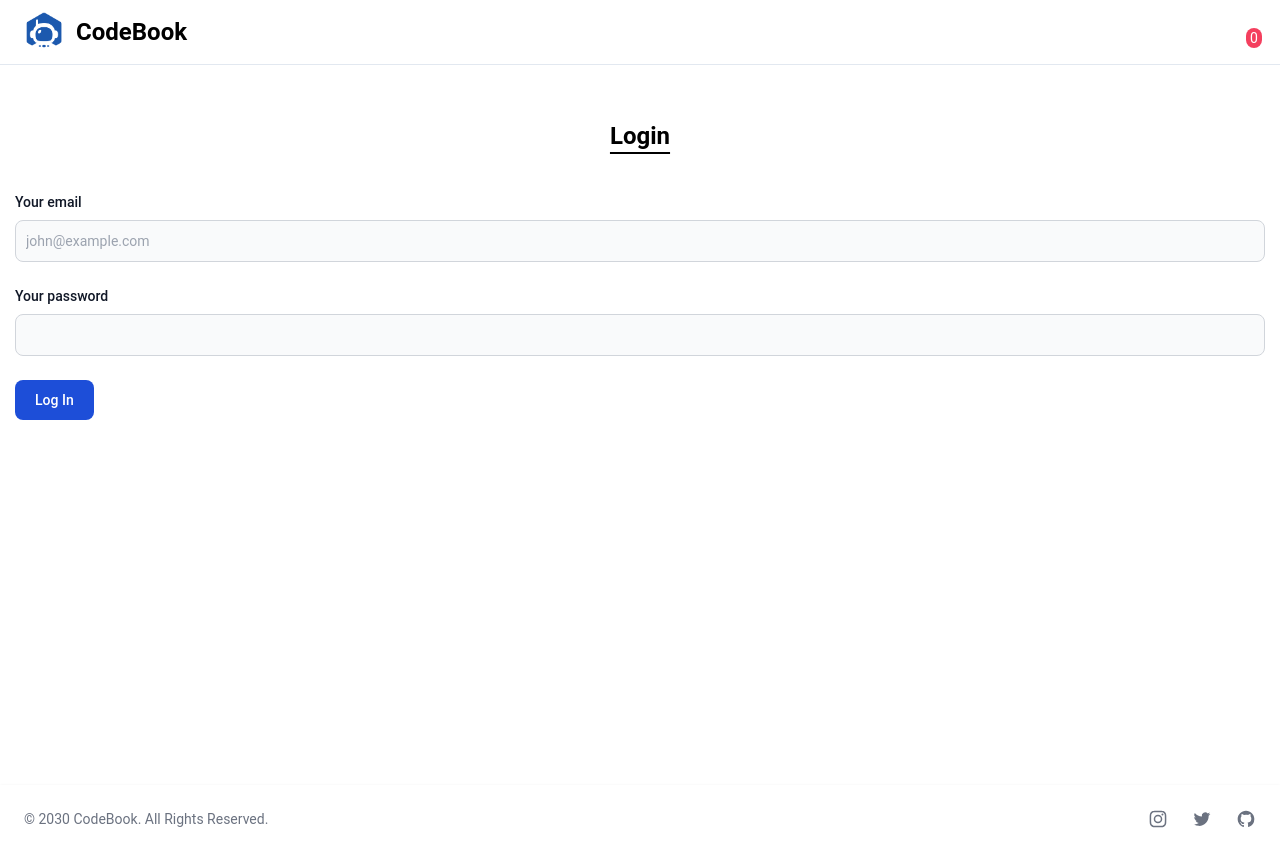
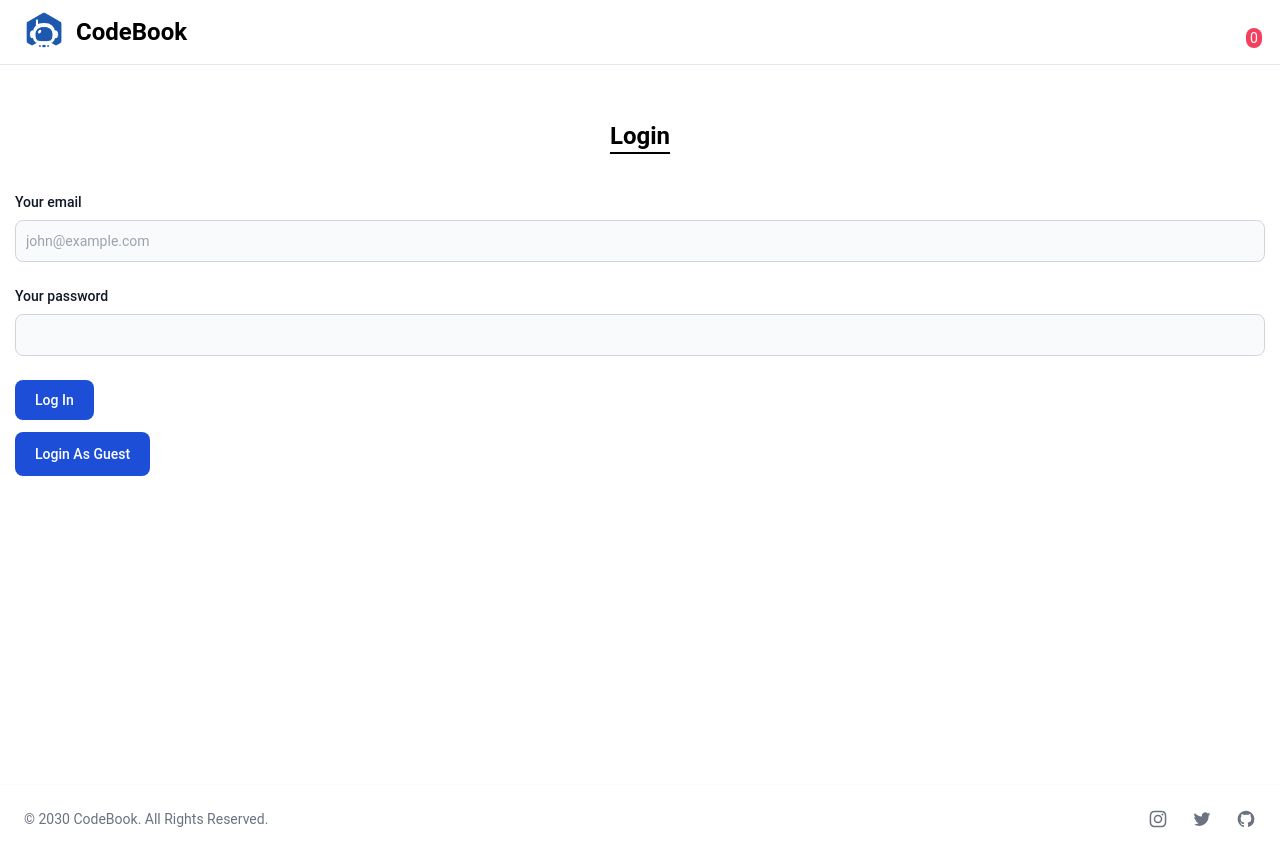
Before and after one commit to HAWKZ4/CodeBook, a React (Create React App) app: page /login in a window 1280 px wide. Built offline with nearby package versions, Linux system fonts and the light colour scheme.

Commit message:
Login Guest Added

```diff
--- a/public/index.html
+++ b/public/index.html
@@ -10,11 +10,34 @@
       content="Web site created using create-react-app"
     />
     <link rel="apple-touch-icon" href="%PUBLIC_URL%/logo192.png" />
+    <!--
+      manifest.json provides metadata used when your web app is installed on a
+      user's mobile device or desktop. See https://developers.google.com/web/fundamentals/web-app-manifest/
+    -->
     <link rel="manifest" href="%PUBLIC_URL%/manifest.json" />
-    <title>CodeBook</title>
+    <!--
+      Notice the use of %PUBLIC_URL% in the tags above.
+      It will be replaced with the URL of the `public` folder during the build.
+      Only files inside the `public` folder can be referenced from the HTML.
+
+      Unlike "/favicon.ico" or "favicon.ico", "%PUBLIC_URL%/favicon.ico" will
+      work correctly both with client-side routing and a non-root public URL.
+      Learn how to configure a non-root public URL by running `npm run build`.
+    -->
+    <title>React App</title>
   </head>
   <body>
     <noscript>You need to enable JavaScript to run this app.</noscript>
     <div id="root"></div>
+    <!--
+      This HTML file is a template.
+      If you open it directly in the browser, you will see an empty page.
+
+      You can add webfonts, meta tags, or analytics to this file.
+      The build step will place the bundled scripts into the <body> tag.
+
+      To begin the development, run `npm start` or `yarn start`.
+      To create a production bundle, use `npm run build` or `yarn build`.
+    -->
   </body>
 </html>
--- a/src/pages/Dashboard/DashboardPage.js
+++ b/src/pages/Dashboard/DashboardPage.js
@@ -1,9 +1,9 @@
-import { toast } from "react-toastify";
 import { DashboardCard } from "./components/DashboardCard";
 import { DashboardEmpty } from "./components/DashbaordEmpty";
 import { useEffect, useState } from "react";
 import { useTitle } from "../../hooks/useTitle";
 import { getOrders } from "../../services";
+import { toast } from "react-toastify";
 
 export const DashboardPage = () => {
   const [orders, setOrders] = useState([]);
--- a/src/pages/Login.js
+++ b/src/pages/Login.js
@@ -19,6 +19,24 @@ export const Login = () => {
         password: password.current.value,
       };
 
+      const data = await login(authDetail);
+
+      data.accessToken ? navigate("/products") : toast.error(data);
+    } catch (error) {
+      toast.error(error.message, {
+        position: "bottom-center",
+        closeOnClick: true,
+      });
+    }
+  }
+
+  async function handleLoginGuest() {
+    const authDetail = {
+      email: "john@example.com",
+      password: "learnreact",
+    };
+
+    try {
       const data = await login(authDetail);
 
       data.accessToken ? navigate("/products") : toast.error(data);
@@ -79,7 +97,12 @@ export const Login = () => {
           Log In
         </button>
       </form>
-      {/* <button className="mt-3 cursor-pointer text-white bg-blue-700 hover:bg-blue-800 focus:ring-4 focus:outline-none focus:ring-blue-300 font-medium rounded-lg text-sm w-full sm:w-auto px-5 py-3 text-center dark:bg-blue-600 dark:hover:bg-blue-700 dark:focus:ring-blue-800">Login As Guest</button> */}
+      <button
+        onClick={handleLoginGuest}
+        className="mt-3 cursor-pointer text-white bg-blue-700 hover:bg-blue-800 focus:ring-4 focus:outline-none focus:ring-blue-300 font-medium rounded-lg text-sm w-full sm:w-auto px-5 py-3 text-center dark:bg-blue-600 dark:hover:bg-blue-700 dark:focus:ring-blue-800"
+      >
+        Login As Guest
+      </button>
     </main>
   );
 };
```
Also changed, not shown: src/pages/Home/HomePage.js (+11 -9 lines).
